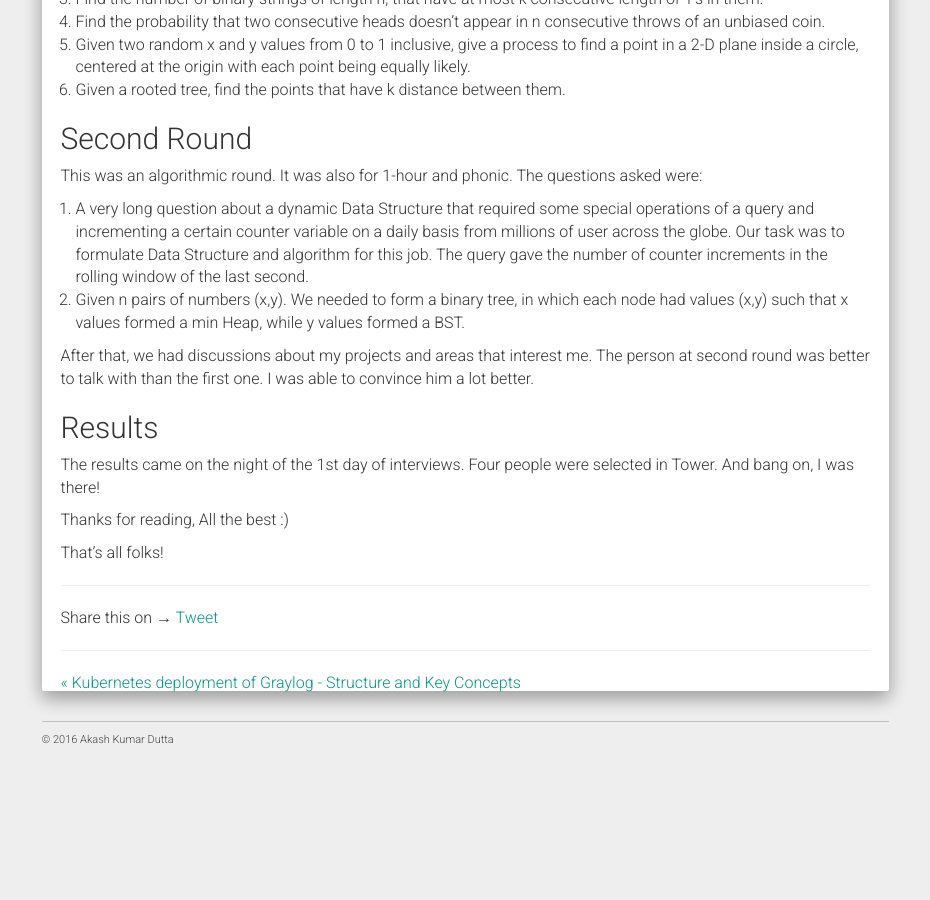
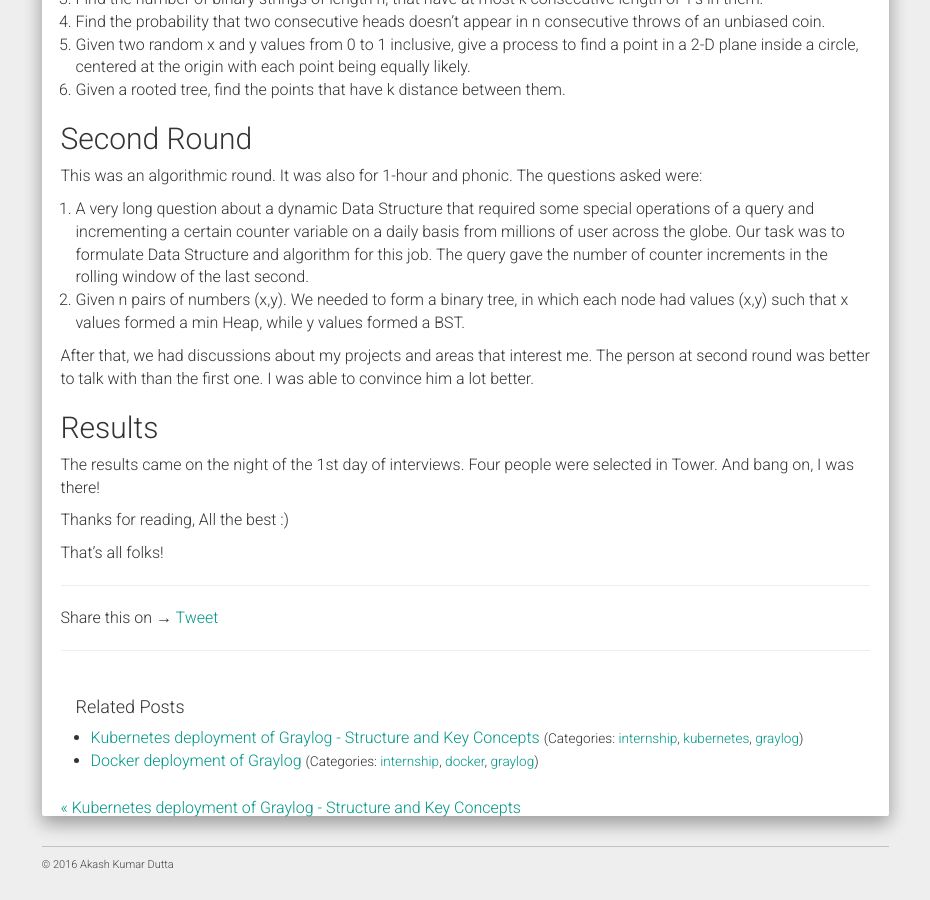
Before and after one commit to AkashKrDutta/AkashKrDutta.github.io, a Jekyll site: the page built from _posts/2017-08-16-Interview-experience-Tower.md, in a window 1280 px wide and 900 px high, scrolled down 1497 px. Shown: the whole window, without its empty margins (321-1251 px from the left). Built offline with Jekyll 4.4.1, drawn with Linux system fonts in a browser that asks for light colours; nearby versions of some CDN libraries; comment, search, counter and statistics services are not loaded; before the commit the page ends 2272 px from its top, so only the background shows below that.

Commit message:
Update 2017-08-16-Interview-experience-Tower.md

```diff
--- a/_posts/2017-08-16-Interview-experience-Tower.md
+++ b/_posts/2017-08-16-Interview-experience-Tower.md
@@ -5,6 +5,7 @@
 categories:
   - interview_experience
   - Tower_Research_Capital
+  - internship
 comments: true
 ---
 
```
